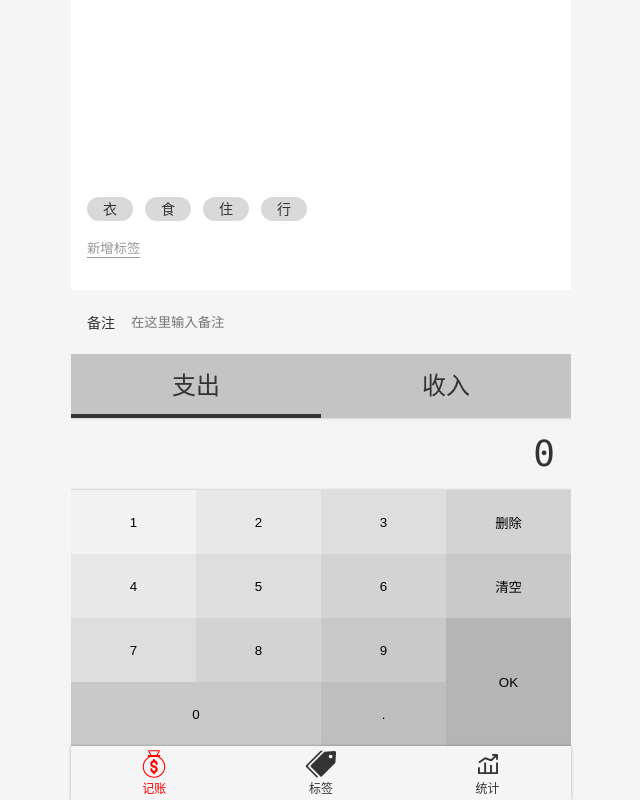
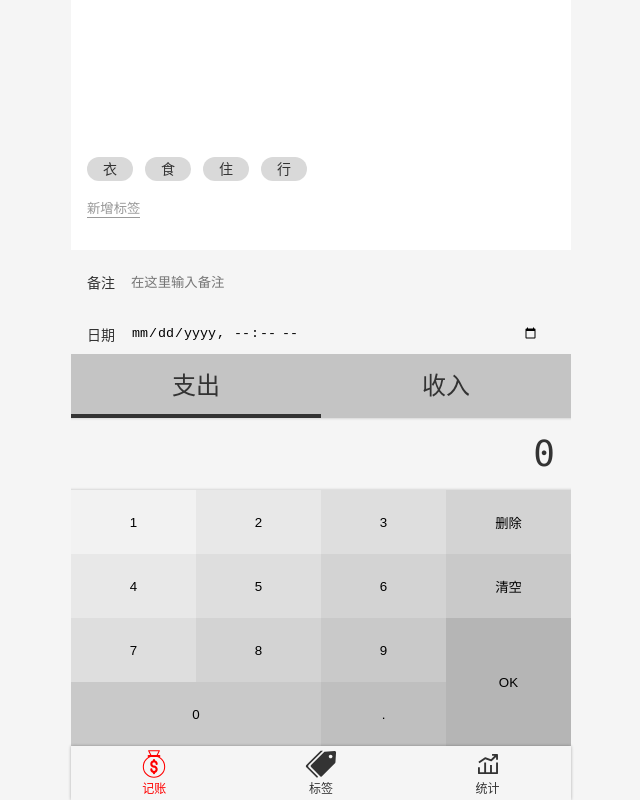
Before and after one commit to oldUath/cocomoney-vue, a Vue app: page /#/money in a window 1280 px wide. Shown: the whole page, without its empty margins (319-959 px from the left). Built offline with nearby package versions, Linux system fonts and the light colour scheme.

Commit message:
添加日期

```diff
--- a/src/components/Money/FormItem.vue
+++ b/src/components/Money/FormItem.vue
@@ -3,7 +3,7 @@
   <div>
     <label class="formItem">
       <span class="name">{{this.fieldName}}</span>
-      <input type="text"
+      <input :type="type || 'text'"
               :value="value"
              @input="onValueChanged($event.target.value)"
              :placeholder="this.placeholder">
@@ -20,6 +20,7 @@
   //required：true 是必须要传一个
   @Prop({required:true}) fieldName!: string;
   @Prop() placeholder?: string;
+  @Prop() type?: string;
 
   onValueChanged(value: string){
     this.$emit('update:value',value)
--- a/src/store/recordStore.ts
+++ b/src/store/recordStore.ts
@@ -14,7 +14,7 @@
     },
     createRecord(record: RecordItem) {
         const record2: RecordItem = clone(record);
-        record2.createdAt = new Date().toISOString();
+        record2.createdAt = record2.createdAt || new Date().toISOString();
         this.recordList && this.recordList.push(record2);
         recordStore.saveRecords();
     },
--- a/src/views/Money.vue
+++ b/src/views/Money.vue
@@ -6,6 +6,12 @@
       <Tabs :data-source="recordTypeList"
             :value.sync="record.type"></Tabs>
 <!--备注-->
+      <div class="createdAt">
+        <FormItem field-name="日期"
+                  type="datetime-local"
+                  placeholder="在这里输入日期"
+                  :value.sync="record.createdAt" />
+      </div>
       <div class="notes">
         <FormItem field-name="备注"
                   placeholder="在这里输入备注"
@@ -36,7 +42,7 @@
   }
   //数据类型初始值，记录Money页面的数据
   record: RecordItem={
-    tags:[],notes:'',type:'-',amount:0
+    tags:[],notes:'',type:'-',amount:0, createdAt:new Date().toISOString()
   };
   created(){
     this.$store.commit('fetchRecords')
```
